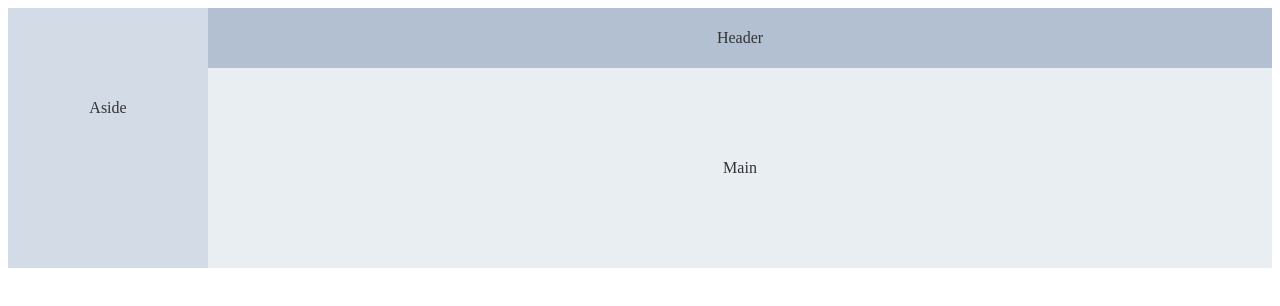
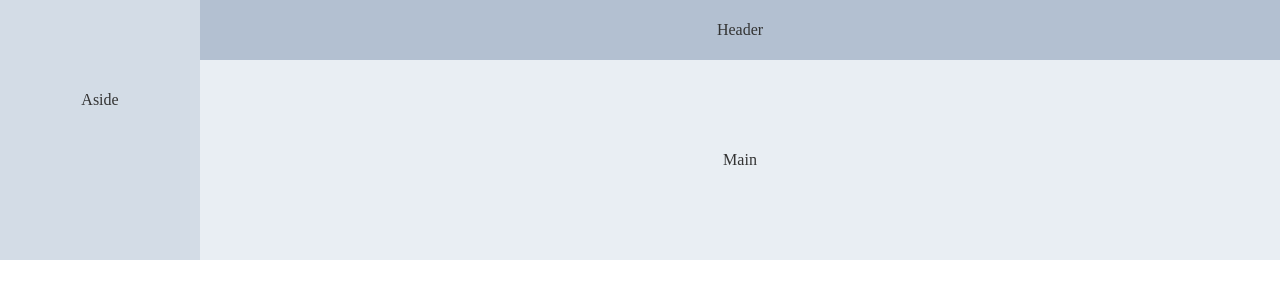
Before and after one commit to Iiuqingshan/mfa-cms, a Vue app: page / in a window 1280 px wide. Shown: the top 306 px of the page. Built offline with nearby package versions, Linux system fonts and the light colour scheme.

Commit message:
fix: margin and padding is 0

```diff
--- a/src/App.vue
+++ b/src/App.vue
@@ -3,8 +3,14 @@
 </template>
 
 <script>
-
 export default {
   name: 'App'
 }
 </script>
+
+<style>
+  * {
+    margin: 0;
+    padding: 0;
+  }
+</style>
--- a/src/views/layout/index.vue
+++ b/src/views/layout/index.vue
@@ -15,7 +15,7 @@ export default {
 </script>
 
 <style>
-  .el-header, .el-footer {
+  .el-header {
     background-color: #B3C0D1;
     color: #333;
     text-align: center;
```
